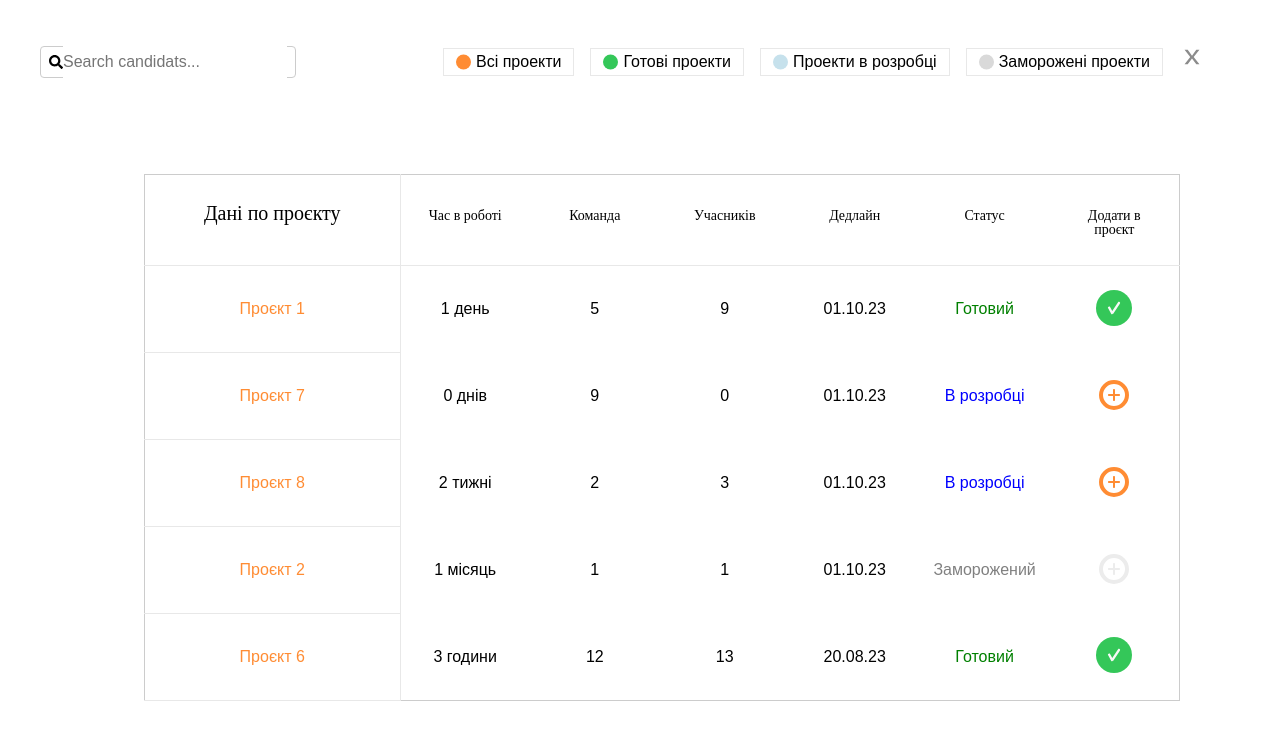
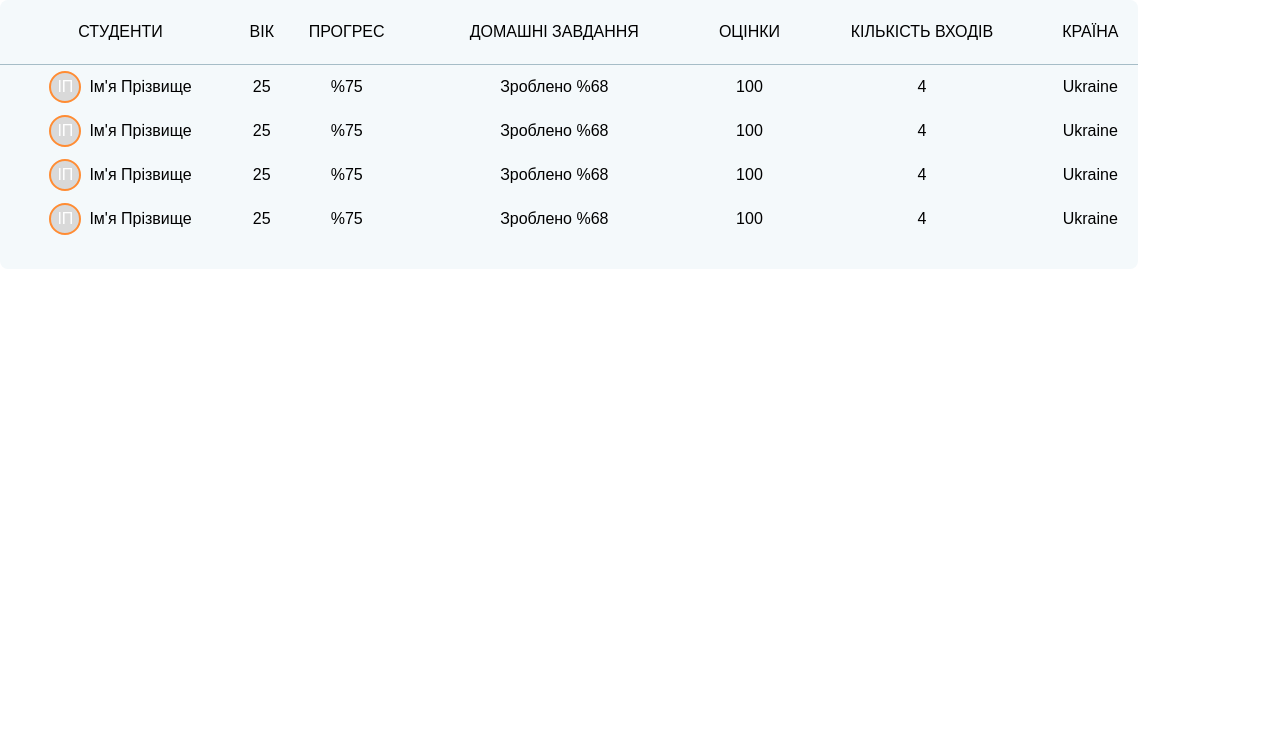
Before and after one commit to Vitaliy-Mazurenko/top, a React (Vite) app: page / in a window 1280 px wide. Shown: the top 740 px of the page. Built offline with nearby package versions, Linux system fonts and the light colour scheme.

Commit message:
Create students table in dashboard

```diff
--- a/src/app/App.tsx
+++ b/src/app/App.tsx
@@ -1,5 +1,5 @@
+import Daschboard from "pages/profile/ui/Daschboard/Daschboard";
 import Table from "pages/profile/ui/Table/Table";
-
 
 const App = () => {
   // const [isAddCandidateOpen, setIsAddCandidateOpen] = useState(false);
@@ -16,14 +16,14 @@ const App = () => {
   //   <div>
   //     <button onClick={openAddCandidate}>Open Add Candidate</button>
 
-
   //     <AddCandidate isOpen={isAddCandidateOpen} onClose={closeAddCandidate} />
   //   </div>
   // );
 
   return (
-    <Table />
-  )
+    // <Table />
+    <Daschboard />
+  );
 };
 
 export default App;
--- a/src/pages/profile/ui/Daschboard/Daschboard.tsx
+++ b/src/pages/profile/ui/Daschboard/Daschboard.tsx
@@ -1,11 +1,62 @@
-import React from 'react';
+import React from "react";
+import StudentsTable from "./StudentTable/StudentsTable";
 
+export interface StudentInterface {
+  firstName: string;
+  lastName: string;
+  age: number;
+  progress: number;
+  homeworkCompleteness: number;
+  rating: number;
+  attendance: number;
+  country: string;
+}
+
+const data: StudentInterface[] = [
+  {
+    firstName: "Ім'я",
+    lastName: "Прізвище",
+    age: 25,
+    progress: 75,
+    homeworkCompleteness: 68,
+    rating: 100,
+    attendance: 4,
+    country: "Ukraine",
+  },
+  {
+    firstName: "Ім'я",
+    lastName: "Прізвище",
+    age: 25,
+    progress: 75,
+    homeworkCompleteness: 68,
+    rating: 100,
+    attendance: 4,
+    country: "Ukraine",
+  },
+  {
+    firstName: "Ім'я",
+    lastName: "Прізвище",
+    age: 25,
+    progress: 75,
+    homeworkCompleteness: 68,
+    rating: 100,
+    attendance: 4,
+    country: "Ukraine",
+  },
+  {
+    firstName: "Ім'я",
+    lastName: "Прізвище",
+    age: 25,
+    progress: 75,
+    homeworkCompleteness: 68,
+    rating: 100,
+    attendance: 4,
+    country: "Ukraine",
+  },
+];
 
 const Daschboard: React.FC = () => {
-
-  return (
-
-  );
-}
+  return <StudentsTable studentsData={data} />;
+};
 
 export default Daschboard;
--- /dev/null
+++ b/src/pages/profile/ui/Daschboard/StudentTable/StudentTable.styled.ts
@@ -0,0 +1,16 @@
+import styled from "styled-components";
+
+export const StyledTable = styled.table`
+  width: 1138px;
+  border-radius: 8px;
+  background-color: #f4f9fb;
+`;
+
+export const StyledTabledHead = styled.thead`
+  border-bottom: 1px solid #a6bdc7;
+  text-transform: uppercase;
+`;
+
+export const StyledTabledBody = styled.tbody`
+  text-align: center;
+`;
--- /dev/null
+++ b/src/pages/profile/ui/Daschboard/StudentTable/StudentTableRow.styled.ts
@@ -0,0 +1,38 @@
+import styled from "styled-components";
+
+export const StyledTableRow = styled.tr`
+  &:last-child .country-cell {
+    padding-bottom: 42px;
+  }
+`;
+
+export const NameWrapper = styled.span`
+  display: flex;
+  gap: 8px;
+  align-items: center;
+  justify-content: center;
+`;
+
+export const AvatarIcon = styled.span`
+  display: flex;
+  justify-content: center;
+  align-items: center;
+  width: 32px;
+  height: 32px;
+  border: 2px solid #ff8c33;
+
+  border-radius: 50%;
+  background-color: #d9d9d9;
+  color: #fff;
+  font-size: 16px;
+  font-weight: 400;
+  line-height: 1.5;
+`;
+
+export const NameText = styled.p`
+  font-weight: 500;
+`;
+
+export const CountryTD = styled.td`
+  padding: 14px 0;
+`;
--- /dev/null
+++ b/src/pages/profile/ui/Daschboard/StudentTable/StudentTableRow.tsx
@@ -0,0 +1,43 @@
+import {
+  AvatarIcon,
+  CountryTD,
+  NameText,
+  NameWrapper,
+  StyledTableRow,
+} from "./StudentTableRow.styled";
+
+import { StudentInterface } from "../Daschboard";
+
+const StudentTableRow = ({ data }: { data: StudentInterface }) => {
+  const {
+    firstName,
+    lastName,
+    age,
+    progress,
+    homeworkCompleteness,
+    rating,
+    attendance,
+    country,
+  } = data;
+
+  return (
+    <StyledTableRow>
+      <td>
+        <NameWrapper>
+          <AvatarIcon>{`${firstName[0]}${lastName[0]}`}</AvatarIcon>
+          <NameText>
+            {firstName} {lastName}
+          </NameText>
+        </NameWrapper>
+      </td>
+      <td>{age}</td>
+      <td>%{progress}</td>
+      <td>Зроблено %{homeworkCompleteness}</td>
+      <td>{rating}</td>
+      <td>{attendance}</td>
+      <CountryTD className="country-cell">{country}</CountryTD>
+    </StyledTableRow>
+  );
+};
+
+export default StudentTableRow;
--- /dev/null
+++ b/src/pages/profile/ui/Daschboard/StudentTable/StudentsTable.tsx
@@ -0,0 +1,37 @@
+import StudentTableRow from "./StudentTableRow";
+import {
+  StyledTable,
+  StyledTabledBody,
+  StyledTabledHead,
+} from "./StudentTable.styled";
+
+import { StudentInterface } from "../Daschboard";
+
+const StudentsTable = ({
+  studentsData,
+}: {
+  studentsData: StudentInterface[];
+}) => {
+  return (
+    <StyledTable>
+      <StyledTabledHead>
+        <tr>
+          <th style={{ padding: "24px 0" }}>Студенти</th>
+          <th>Вік</th>
+          <th>Прогрес</th>
+          <th>Домашні завдання</th>
+          <th>Оцінки</th>
+          <th>Кількість входів</th>
+          <th>Країна</th>
+        </tr>
+      </StyledTabledHead>
+      <StyledTabledBody>
+        {studentsData.map((student) => (
+          <StudentTableRow data={student} />
+        ))}
+      </StyledTabledBody>
+    </StyledTable>
+  );
+};
+
+export default StudentsTable;
```
